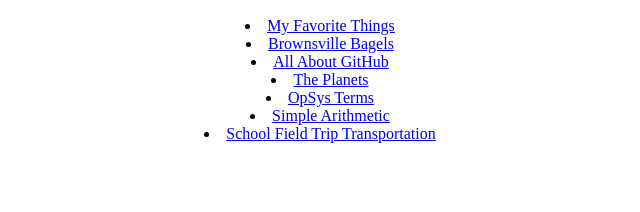
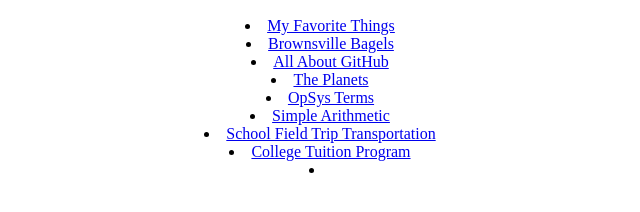
Before and after one commit to oopaleye-pvcc/oopaleye-pvcc.github.io, a plain HTML site: page index.html in a window 1280 px wide. Shown: the part 110-322 px from the top of the page, without its empty margins (320-960 px from the left). Drawn offline with Linux system fonts and the light colour scheme.

Commit message:
Update index.html

```diff
--- a/index.html
+++ b/index.html
@@ -16,6 +16,7 @@
   <li><a href = "opsys.html"> OpSys Terms </a></li>
   <li><a href = "arithmetic.html"> Simple Arithmetic </a></li>
   <li><a href = "buses.html"> School Field Trip Transportation </a></li>
+  <li><a href = "tuition.py"> College Tuition Program </a><li>
 </u1>
   </center>
   </body>
```
